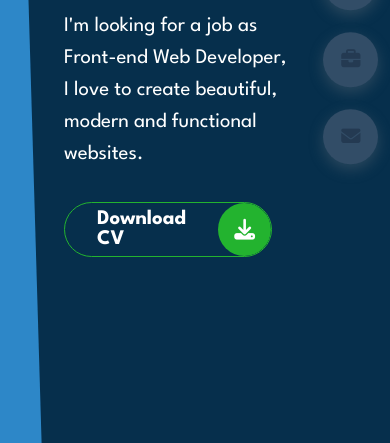
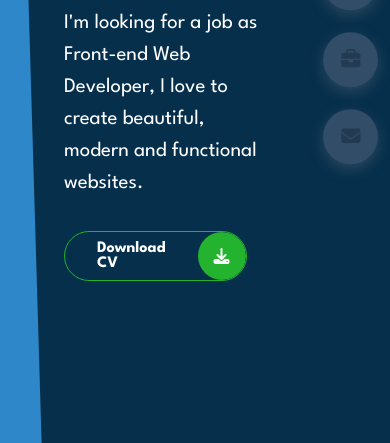
Before and after one commit to Ruud1990/portfolio, a website: page index.html in a window 390 px wide. Shown: the part 401-844 px from the top of the page. Drawn offline with nearby package versions, Linux system fonts and the light colour scheme.

Commit message:
fixed styles

```diff
--- a/styles/styles.scss
+++ b/styles/styles.scss
@@ -773,7 +773,9 @@ section {
 .btn-container {
     display: flex;
     align-self: flex-start;
-}
+    @media screen and (max-width: 500px) {
+        flex-direction: column;
+}}
 .main-btn {
     position: relative;
     display: flex;
@@ -785,6 +787,12 @@ section {
     margin-right: 1rem;
     border: 1px solid var(--clr-green-dark);
     overflow: hidden;
+    @media screen and (max-width: 600px) {
+        font-size: 1rem;
+             }
+    @media screen and (max-width: 500px) {
+        margin-bottom: 0.5rem;
+             }
     .btn-text { padding: 0 2rem; }
     .btn-icon {
         background-color: var(--clr-green-dark);
```
Also changed, not shown: css/styles.css, 1 other file.
